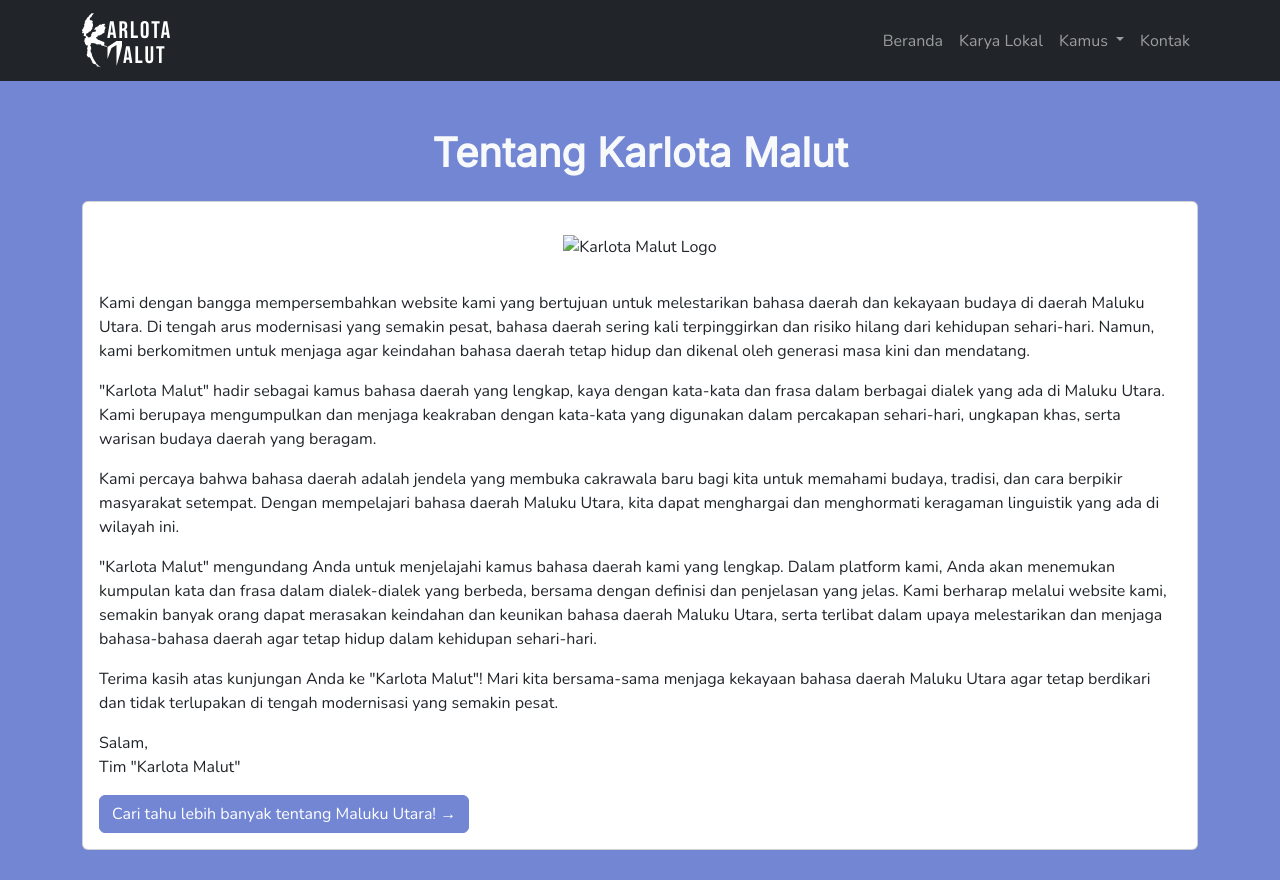
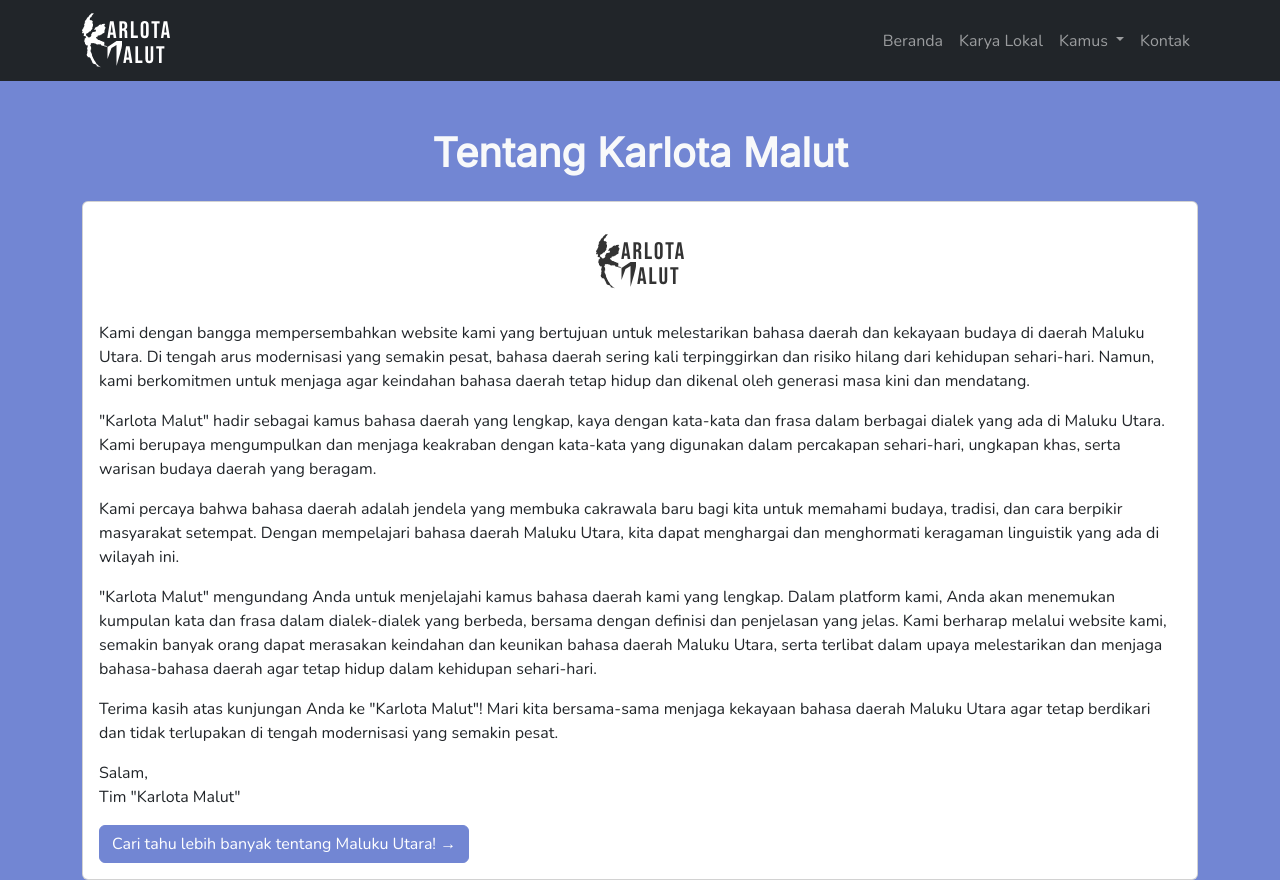
Before and after one commit to haidar038/karlotamalut, a plain HTML site: page tentang.html in a window 1280 px wide. Shown: the top 880 px of the page. Drawn offline with nearby package versions, Linux system fonts and the light colour scheme; a web font is replaced by a local one.

Commit message:
Update tentang.html

```diff
--- a/tentang.html
+++ b/tentang.html
@@ -73,7 +73,7 @@
                         <div class="card">
                             <div class="card-body">
                                 <div class="text-center py-3 mb-3">
-                                    <img src="./KM2.svg" alt="Karlota Malut Logo" loading="lazy" />
+                                    <img src="./assets/img/KM2.svg" alt="Karlota Malut Logo" loading="lazy" />
                                 </div>
                                 <p class="mb-3">
                                     Kami dengan bangga mempersembahkan website kami yang bertujuan untuk melestarikan bahasa daerah dan kekayaan budaya di daerah Maluku Utara. Di
```
